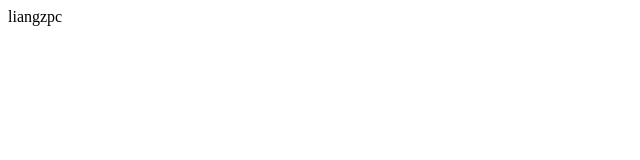
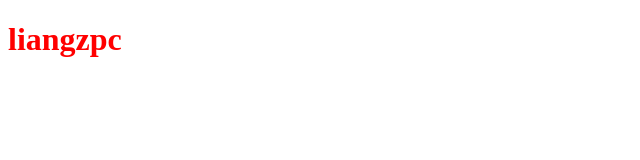
Before and after one commit to liangzpc/liangzpc.github.io, a plain HTML site: page index.html in a window 1280 px wide. Shown: the whole page, without its empty margins (0-640 px from the left). Drawn offline with Linux system fonts and the light colour scheme.

Commit message:
modify index.html

```diff
--- a/index.html
+++ b/index.html
@@ -3,8 +3,13 @@
 <head>
     <meta http-equiv="Content-Type" content="text/html;charset=UTF-8" />
     <title>个人主页</title>
+    <style type="text/css">
+        h1{
+            color:red;
+        }
+    </style>
 </head>
 <body>
-   liangzpc
+   <h1>liangzpc </h1>
 </body>
 </html>
```
